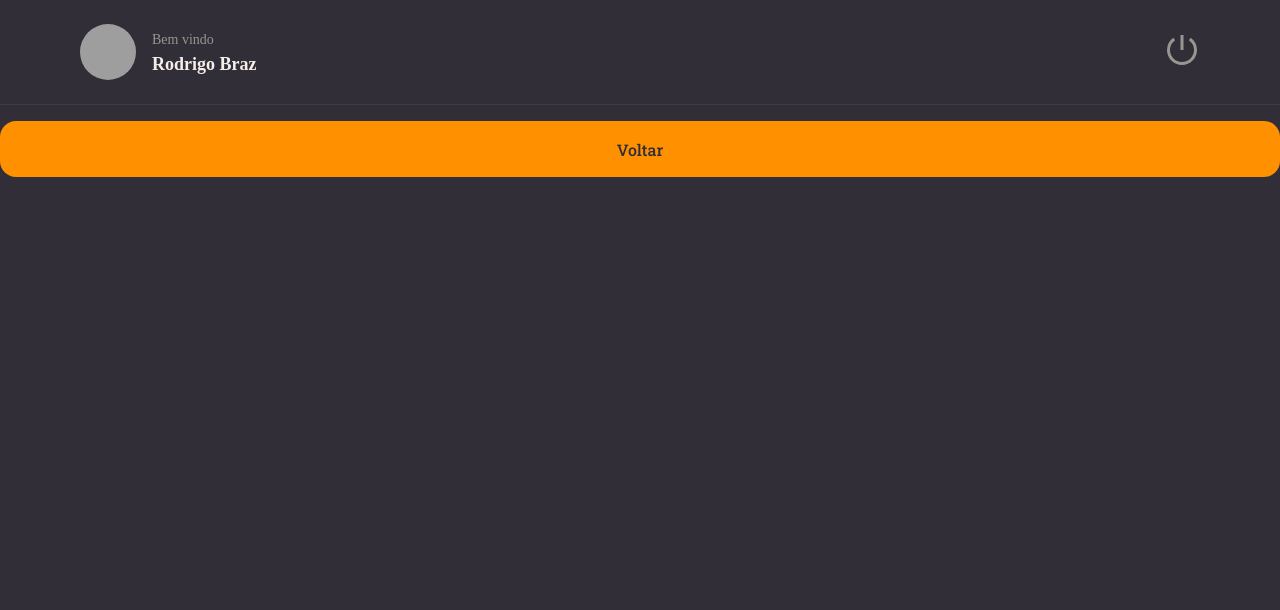
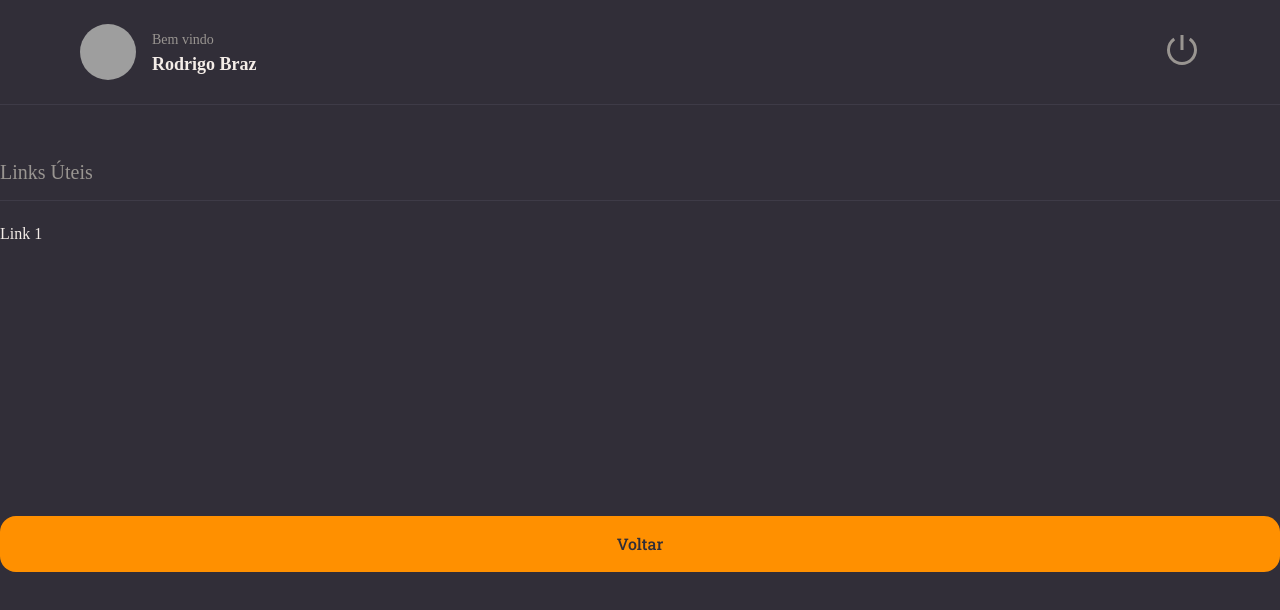
Before and after one commit to DigoB/Rocketnotes, a React (Vite) app in the folder rocketnotes/: page / in a window 1280 px wide. Shown: the top 610 px of the page. Built offline with nearby package versions, Linux system fonts and the light colour scheme; grey boxes are pictures that could not be loaded.

Commit message:
Section component created

```diff
--- /dev/null
+++ b/rocketnotes/src/components/section/index.jsx
@@ -0,0 +1,11 @@
+import { Container } from './styles'
+
+export function Section({ title, children }) {
+
+    return (
+        <Container>
+            <h2>{title}</h2>
+            {children}
+        </Container>
+    )
+}
--- /dev/null
+++ b/rocketnotes/src/components/section/styles.js
@@ -0,0 +1,19 @@
+import styled from 'styled-components'
+
+export const Container = styled.section`
+
+    margin: 56px 0 28px;
+
+    > h2 {
+        border-bottom-width: 1px;
+        border-bottom-style: solid;
+        border-bottom-color: ${({ theme }) => theme.COLORS.BACKGROUND_700};
+
+        padding-bottom: 16px;
+        margin-bottom: 24px;
+        color: ${({ theme }) => theme.COLORS.GRAY_100};
+
+        font-size: 20px;
+        font-weight: 400;
+    }
+`
--- a/rocketnotes/src/pages/details/index.jsx
+++ b/rocketnotes/src/pages/details/index.jsx
@@ -1,12 +1,21 @@
-import { Container } from './styles.js'
+import { Container, Links } from './styles.js'
 import { Header } from '../../components/header'
 import { Button } from '../../components/button'
+import { Section } from '../../components/section'
 
 export function Details() {
 
   return (
     <Container>
       <Header />
+
+      <Section title="Links Úteis">
+        <Links>
+          <li><a href="#">Link 1</a></li>
+        </Links>
+      </Section>
+
+
       <Button title="Voltar"/>
     </Container>
   )
--- a/rocketnotes/src/pages/details/styles.js
+++ b/rocketnotes/src/pages/details/styles.js
@@ -10,6 +10,16 @@
     grid-template-areas:
         "header"
         "content";
+`
 
+export const Links = styled.ul`
+    list-style: none;
 
+    > li {
+        margin-top: 12px;
+
+        a {
+            color: ${({ theme }) => theme.COLORS.WHITE};
+        }
+    }
 `
```
